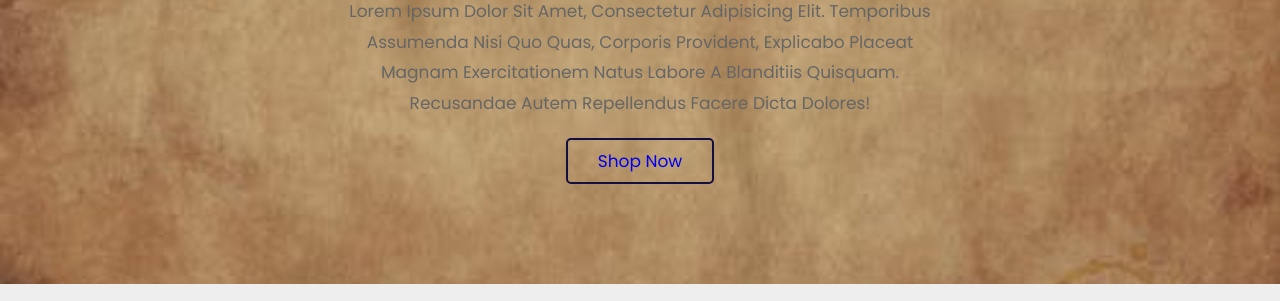
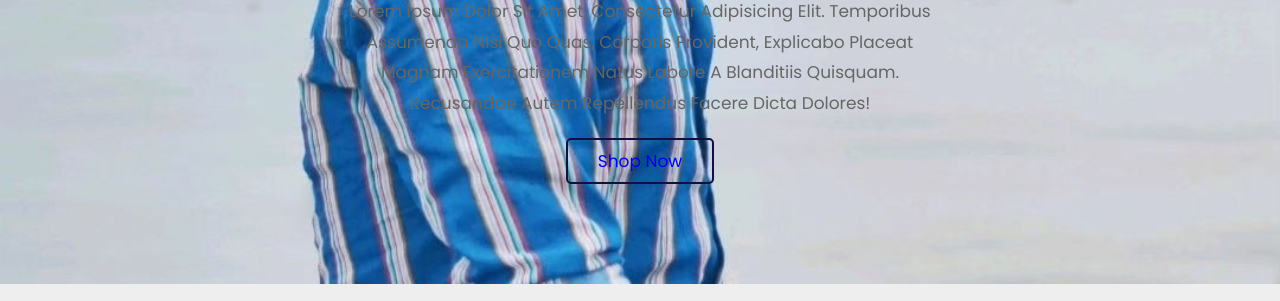
Before and after one commit to gopi-cpu/gopi-website, a plain HTML site: page index.html in a window 1280 px wide. Shown: the part 229-530 px from the top of the page. Drawn offline with nearby package versions, Linux system fonts and the light colour scheme.

Commit message:
Update index.css

```diff
--- a/index.css
+++ b/index.css
@@ -350,7 +350,7 @@ padding-left: 1rem;
     display: flex;
     align-items: center;
     justify-content: center;
-    background: url(image-5.jpeg) no-repeat;
+    background: url(image-35.jpg) no-repeat;
     background-position: center;
     background-size: cover;
     padding-top: 17rem;
```
